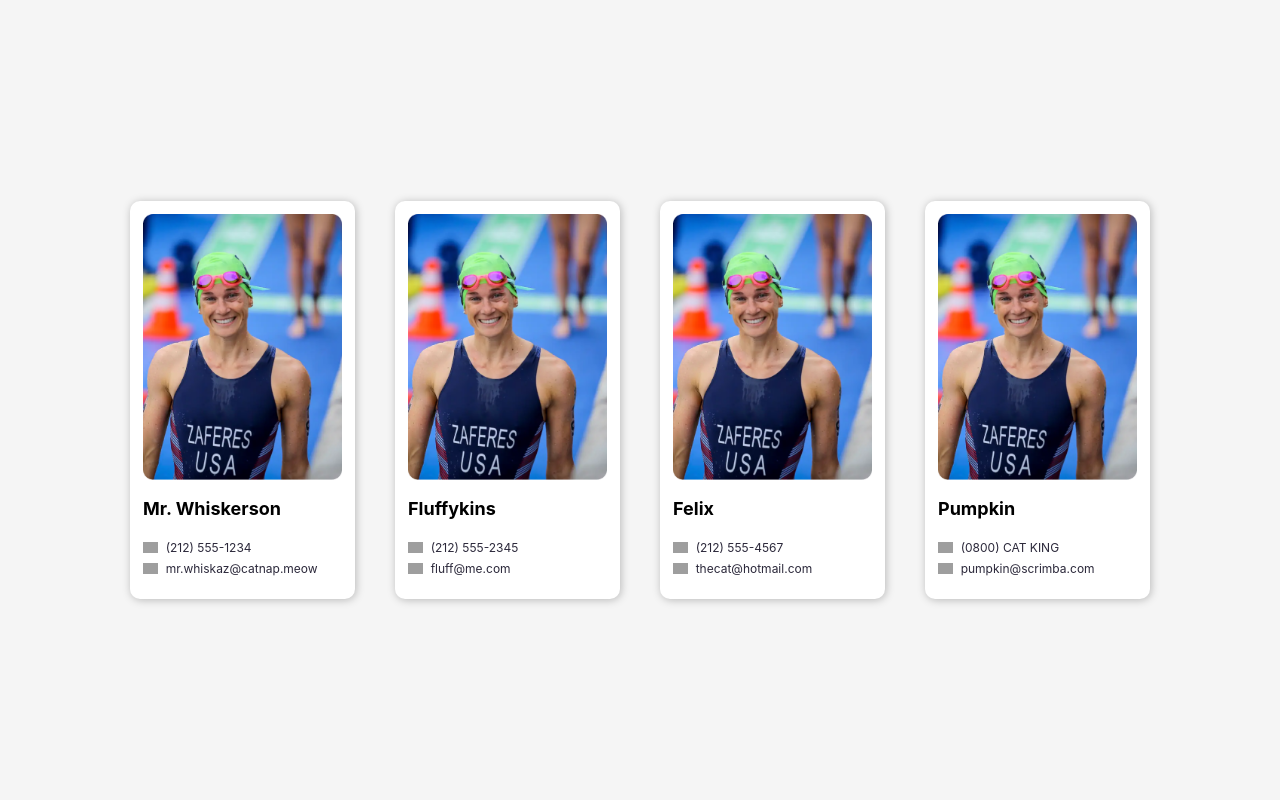
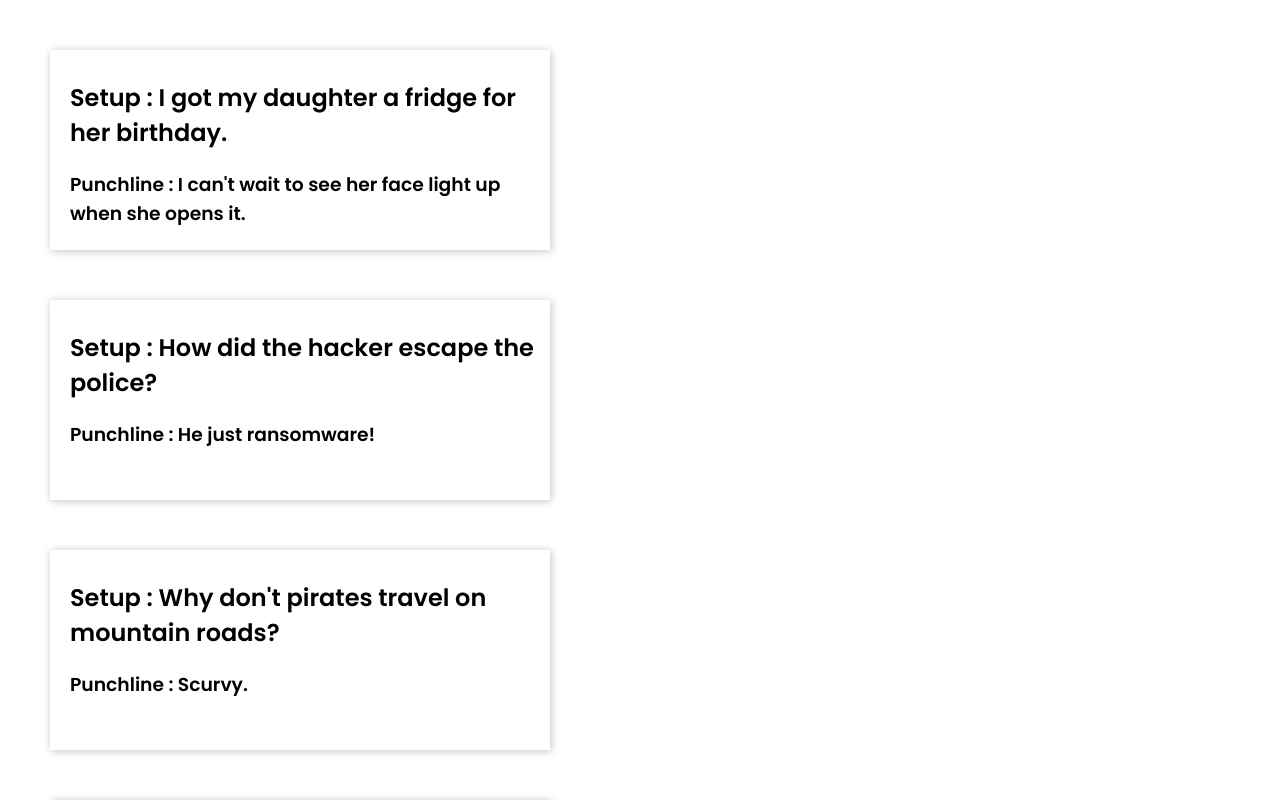
Before and after one commit to Lokeshkhati/air-bnb, a React (Create React App) app: page / in a window 1280 px wide. Shown: the top 800 px of the page. Built offline with nearby package versions, Linux system fonts and the light colour scheme; grey boxes are pictures that could not be loaded.

Commit message:
practiced props

```diff
--- a/src/App.js
+++ b/src/App.js
@@ -1,6 +1,5 @@
 import React from "react";
-import Contact from "./components/Contact";
-import img from "./images/card-image.png";
+import Jokes from "./components/Jokes";
 // import Navbar from "./components/Navbar"
 // import Hero from "./components/Hero";
 // import Card from "./components/Card";
@@ -8,36 +7,27 @@ import "./index.css";
 
 function App() {
   return (
-    <div className="contacts">
+    <div className="container">
       {/* <Navbar/>
      <Hero/>
      <Card/>  */}
-      <div className="contacts">
-        <Contact
-          img={img}
-          name="Mr. Whiskerson"
-          phone="(212) 555-1234"
-          email="mr.whiskaz@catnap.meow"
-        />
-        <Contact
-          img={img}
-          name="Fluffykins"
-          phone="(212) 555-2345"
-          email="fluff@me.com"
-        />
-        <Contact
-          img={img}
-          name="Felix"
-          phone="(212) 555-4567"
-          email="thecat@hotmail.com"
-        />
-        <Contact
-          img={img}
-          name="Pumpkin"
-          phone="(0800) CAT KING"
-          email="pumpkin@scrimba.com"
-        />
-      </div>
+      <Jokes
+     setup= "I got my daughter a fridge for her birthday."
+     punchline= "I can't wait to see her face light up when she opens it."
+     />
+     <Jokes
+     setup="How did the hacker escape the police?"
+     punchline="He just ransomware!
+"     />
+     <Jokes
+     setup= "Why don't pirates travel on mountain roads?"
+     punchline= "Scurvy."
+     />
+     <Jokes
+     setup= " What's the best thing about Switzerland?"
+     punchline= "I don't know, but the flag is a big plus!"
+     />
+
     </div>
   );
 }
--- /dev/null
+++ b/src/components/Jokes.js
@@ -0,0 +1,10 @@
+import React from "react";
+
+export default function Jokes(props) {
+  return (
+    <div className="joke-container">
+      <h2>Setup : {props.setup} </h2>
+      <h3>Punchline : {props.punchline} </h3>
+    </div>
+  )
+}
--- a/src/index.css
+++ b/src/index.css
@@ -1,11 +1,11 @@
-/* * {
+* {
   box-sizing: border-box;
 }
 
 body {
   margin: 0;
   font-family: poppins;
-}
+}/*
 .nav {
   height: 75px;
   display: flex;
@@ -55,64 +55,11 @@ body {
   }
 } */
 
-
-
-* {
-  box-sizing: border-box;
+.joke-container{
+  margin: 50px;
+  padding-top: 10px;
+  padding-left: 20px;
+  box-shadow: 1px 1px 8px rgba(0, 0, 0, 0.25);
+  width: 500px;
+  height: 200px;
 }
-
-body {
-  margin: 0;
-  min-height: 100vh;
-  display: flex;
-  align-items: center;
-  font-family: 'Inter', sans-serif;
-  background-color: whitesmoke;
-}
-
-.contacts {
-  display: flex;
-  justify-content: center;
-  flex-wrap: wrap;
-  gap: 40px;
-}
-
-.contact-card {
-  flex-basis: 225px;
-  box-shadow: 1px 1px 8px rgba(0, 0, 0, 0.25);
-  border-radius: 10px;
-  display: flex;
-  flex-direction: column;
-  padding: 13px;
-  padding-bottom: 20px;
-  background-color: white;
-}
-
-.contact-card > img {
-  width: 100%;
-  height: auto;
-  align-self: center;
-  border-radius: 5px;
-  object-fit: cover;
-}
-
-.contact-card > h3 {
-  font-weight: 700;
-  font-size: 18px;
-}
-
-.info-group {
-  display: flex;
-  align-items: center;
-}
-
-.info-group > img {
-  height: 11px;
-  margin-right: 8px;
-}
-
-.info-group > p {
-  margin-block: 3px;
-  font-size: 12px;
-  color: #2B283A;
-}
```
